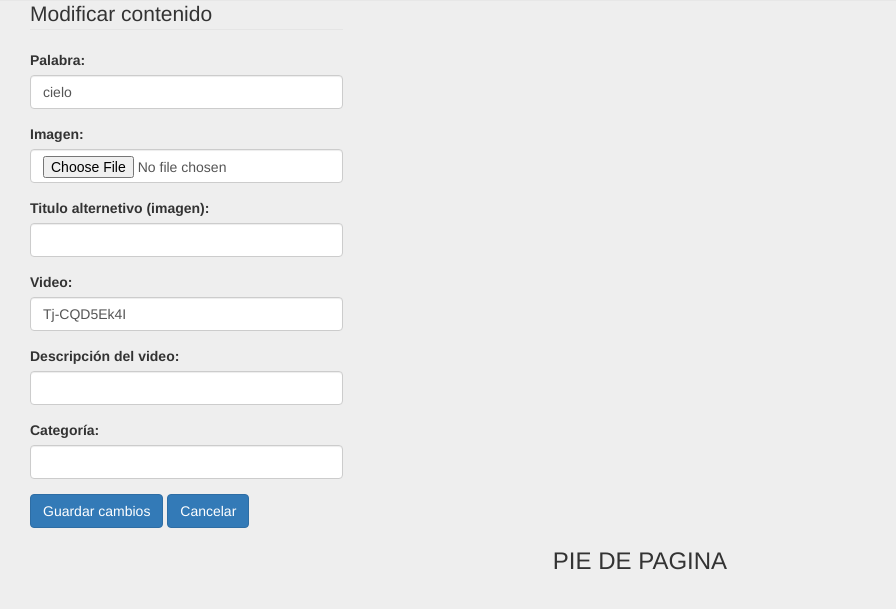
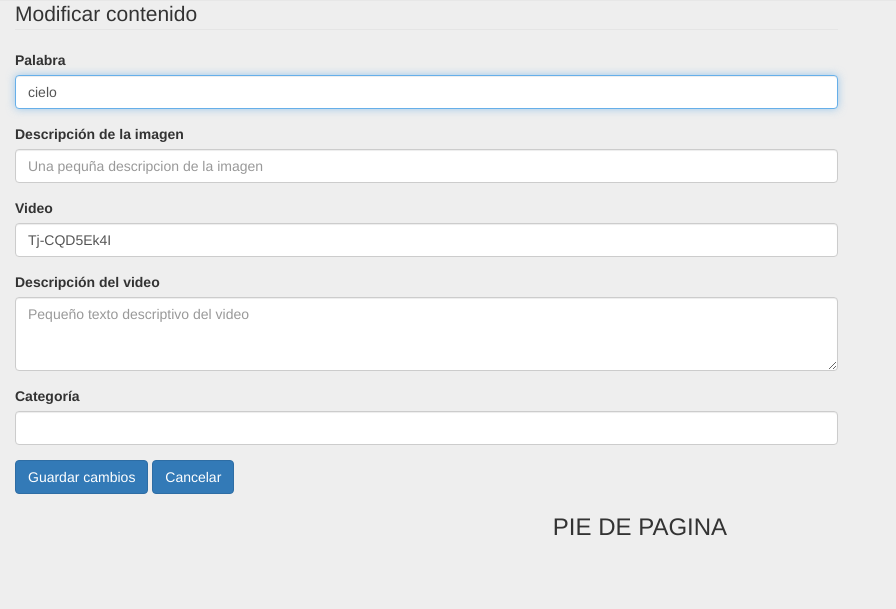
Before and after one commit to DaneryKinto/frida3, a PHP site: page /admin/modificar_palabra.php?palabra=2 in a window 1280 px wide. Shown: the part 51-660 px from the top of the page, without its empty margins (0-896 px from the left). Run offline with PHP 8.4, Linux system fonts and the light colour scheme; data comes from the database, SQL or seed files in the repository.

Commit message:
cambios
algunos cambios

```diff
--- a/admin/modificar_palabra.php
+++ b/admin/modificar_palabra.php
@@ -10,40 +10,45 @@ if (isset($_GET['palabra'])) {
 	$resultado_modificar = mysqli_query($conexion,$modificar);
 ?>
  	<div class="col-lg-8">
-				<form enctype="multipart/form-data" action="../php/palabra_modificada.php" method="POST" role="form" class="col-md-5 up">
+				<form enctype="multipart/form-data" action="../php/palabra_modificada.php" method="POST" role="form">
 					<legend>Modificar contenido</legend>
 				    <?php
 				    while($modificar= mysqli_fetch_array($resultado_modificar)){
-                    echo   "<div class='form-group'>
-								<label for='palabra'>Palabra:</label>
-								<input type='text' class='form-control' name='palabra' id='palabra' value='".$modificar['palabra']."'>
-								<input type='hidden' name='id_pal' value='".$modificar['id']."'/ >
+                    	echo   "<!--  NUeva palabra -->
+				              	<div class='form-group'>
+				                  <label for='palabra'>Palabra</label>
+				                  <input type='text' class='form-control' id='palabra' autofocus name='palabra' placeholder='Nombre de la palabra a publicar'
+				                  value='".$modificar['palabra']."'>
+				                  <input type='hidden' name='id' value='$palabra' />
 				              	</div>
 
+				              	<!-- Titlulo alternativo de la imagen -->
 				              	<div class='form-group'>
-								<label for='img'>Imagen:</label>
-								<input type='file' class='form-control' name='img' id='img' value='".$modificar['imagen']."'>
+				                  <label for='alt'>Descripción de la imagen</label>
+				                  <input type='text' class='form-control' name='alt' id='alt' placeholder='Una pequña descripcion de la imagen'
+				                  value='".$modificar['alt']."'>
 				              	</div>
 
+				             	 <!-- URL del video -->
 				              	<div class='form-group'>
-								<label for='alt'>Titulo alternetivo (imagen):</label>
-								<input type='text' class='form-control' name='alt' id='alt' value='".$modificar['alt']."'>
+				                  <label for='url'>Video</label>
+				                  <input type='text' class='form-control' name='url' id='url' placeholder='Ej: https://www.youtube.com/watch?v=5ycILaRB3b4'
+				                  value='".$modificar['video']."'>
 				             	 </div>
 
+				             	 <!-- Descripcion del video -->
 				            	  <div class='form-group'>
-								<label for='video'>Video:</label>
-								<input type='text' class='form-control' name='video' id='video' value='".$modificar['video']."'>
+				                  <label for='des_video'>Descripción del video</label>
+				                  <textarea rows='3' cols='32' class='form-control' name='des_video' id='des_video' placeholder='Pequeño texto descriptivo del video'
+				                  value='".$modificar['d_video']."'></textarea>
 				             	 </div>
 
+				             	 <!-- categoría -->
 				             	 <div class='form-group'>
-								<label for='dvideo'>Descripción del video:</label>
-								<input type='text' class='form-control' id='dvideo' name='dvideo' value='".$modificar['d_video']."'>
-							</div>
-
-							<div class='form-group'>
-								<label for='categoria'>Categoría:</label>
-								<input type='text' class='form-control' id='categoria' name='categoria' value='".$modificar['categoria']."'>
-							</div>";}
+				                  <label for='categoria'>Categoría</label>
+				                  <input type='text' class='form-control' name='categoria' id='categoria' value='".$modificar['categoria']."'>
+				             	 </div>";
+				    }
 				    ?>
 					<button type="submit" class="btn btn-primary">Guardar cambios</button>
 					<button type="button" class="btn btn-primary" onclick="history.back()">Cancelar</button>
```
Lines whose indentation alone changed are shown as unchanged.
